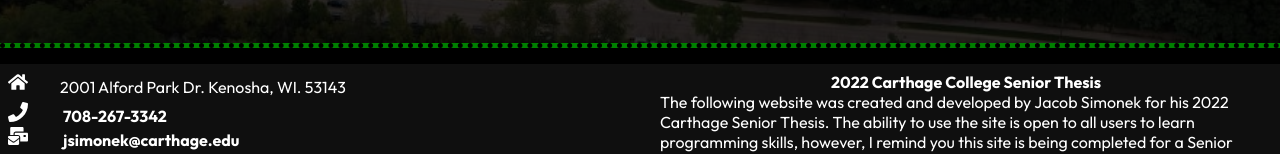
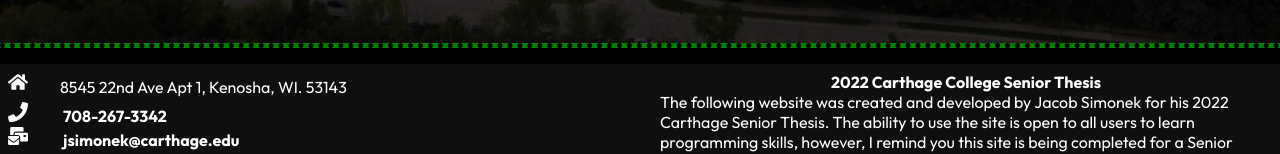
Before and after one commit to Simoja0428/Simoja0428.github.io, a React (Create React App) app: page / in a window 1280 px wide. Shown: the part 757-911 px from the top of the page. Built offline with nearby package versions, Linux system fonts and the light colour scheme.

Commit message:
Fixed Address

```diff
--- a/src/components/Core/Footer.js
+++ b/src/components/Core/Footer.js
@@ -1,6 +1,6 @@
 import "./FooterStyles.css";
 import React from 'react';
-import {FaHome, FaPhone, FaMailBulk, FaFacebook, FaLinkedin, FaTwitter} from "react-icons/fa";
+import {FaHome, FaPhone, FaMailBulk} from "react-icons/fa";
 
 const Footer = () => {
   return (
@@ -10,7 +10,7 @@ const Footer = () => {
                 <div className="location">
                     <FaHome size={20} style={{ color:"#fff", marginRight: "2rem"}} />
                     <div>
-                        <p>2001 Alford Park Dr. Kenosha, WI. 53143</p>
+                        <p>8545 22nd Ave Apt 1, Kenosha, WI. 53143</p>
                     </div>
                 </div>
                 <div className = "phone">
--- a/src/components/Core/PricingCardStyles.css
+++ b/src/components/Core/PricingCardStyles.css
@@ -20,7 +20,7 @@
 }
 
 .itt {
-    max-width: 200px;
+    max-width: 175px;
     max-height: 125px;
 }
 
```
Also changed, not shown: src/components/assets/python.png (added).
